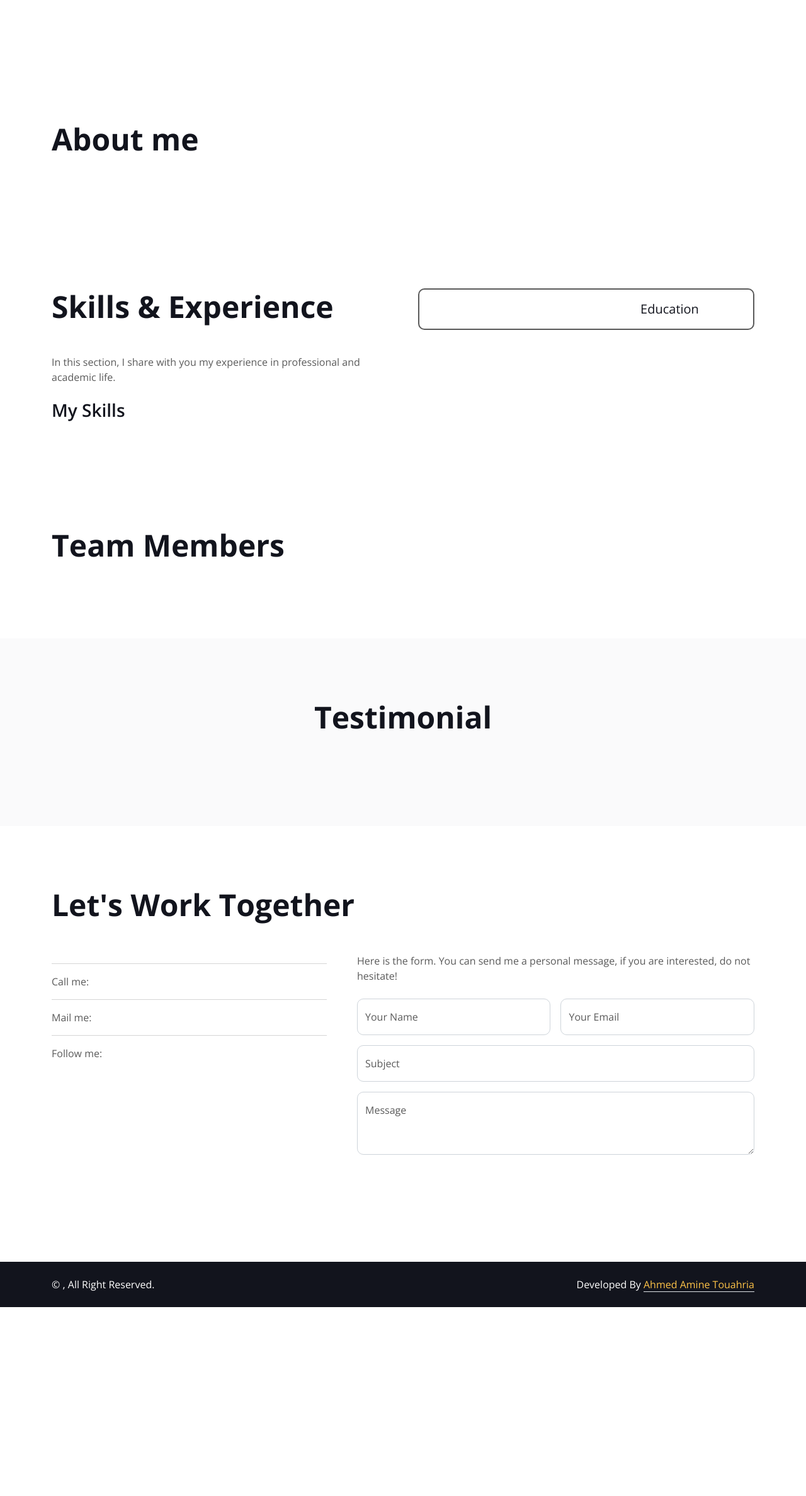
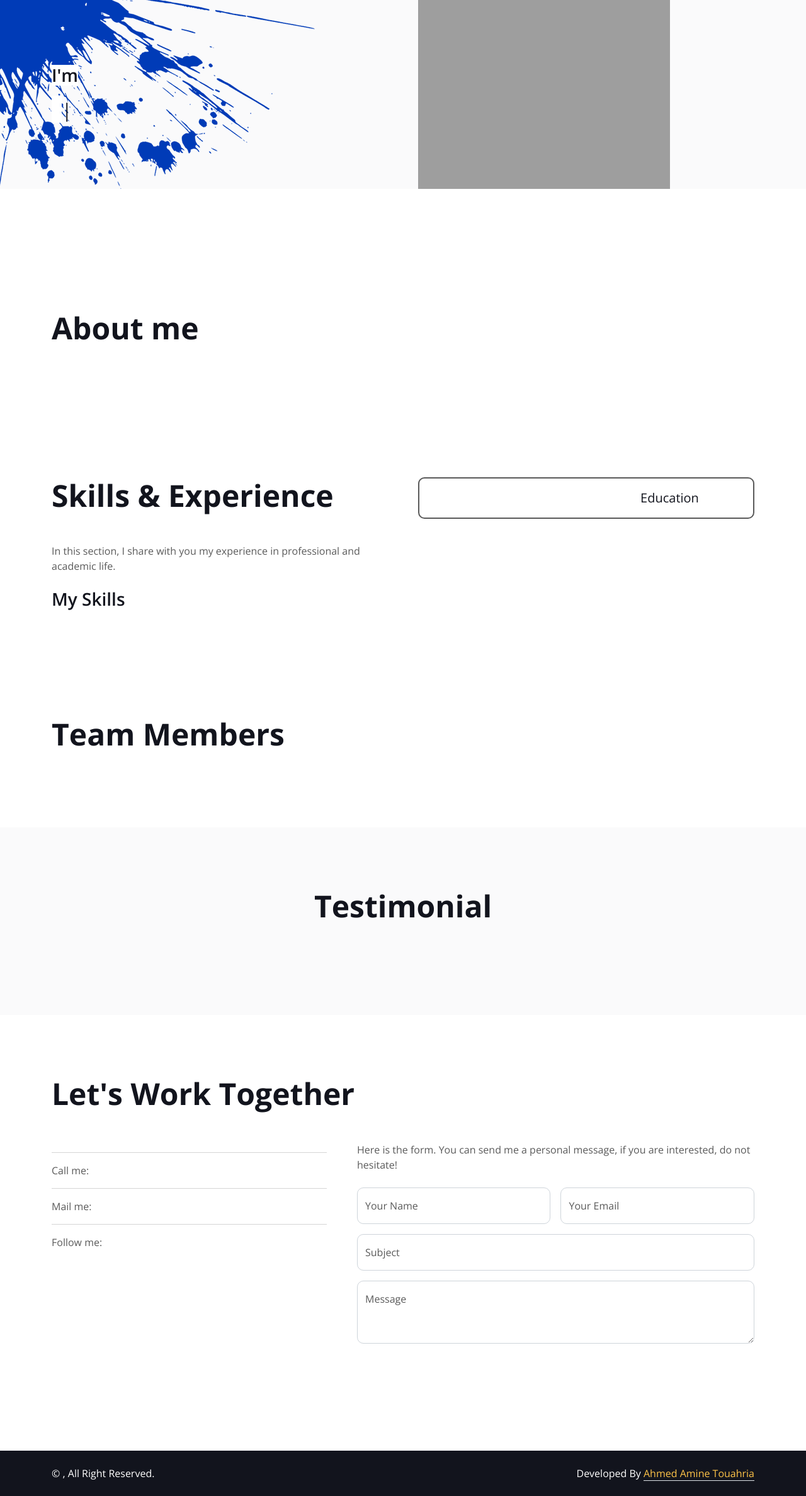
Before and after one commit to ahmedtouahria/muadh_alafeefi, a Django app: template templates/pages/home.html in a window 1280 px wide. Shown: the whole page at 63% size. Before the commit the page ends 2076 px from the top, so only its background shows below. Run offline with Django 4.2, Linux system fonts and the light colour scheme; the template is opened without the code that fills it, so the values that code supplies are empty; some libraries are stand-ins or nearby versions; grey boxes are pictures that could not be loaded.

Commit message:
update home

```diff
--- a/templates/pages/home.html
+++ b/templates/pages/home.html
@@ -26,13 +26,13 @@
     <!-- Header Start -->
     <div class="container-fluid bg-light my-6 mt-0" id="home">
         <div class="container">
-            <div class="row g-5 align-items-center d-none" >
+            <div class="row g-5 align-items-center" >
                 <div class="col-lg-6 py-6 pb-0 pt-lg-0" >
                     <h3 class="text-primary mb-3 bg-white" style="width: fit-content;">I'm</h3>
                     <h1 class="display-3 mb-3 bg-white" style="width: fit-content;">{{config.SITE_NAME}}</h1>
                     <h2 class="typed-text-output d-inline text-primary fw-bold bg-white px-2"></h2>
                     <div class="typed-text d-none ">{{config.Skills}}</div>
-                    <div class="d-flex align-items-center pt-5">
+                    <div class="d-flex align-items-center pt-5 d-none">
                         <button type="button" class="btn-play" data-bs-toggle="modal"
                         data-bs-target="#videoModal">
                             <span></span>
```
